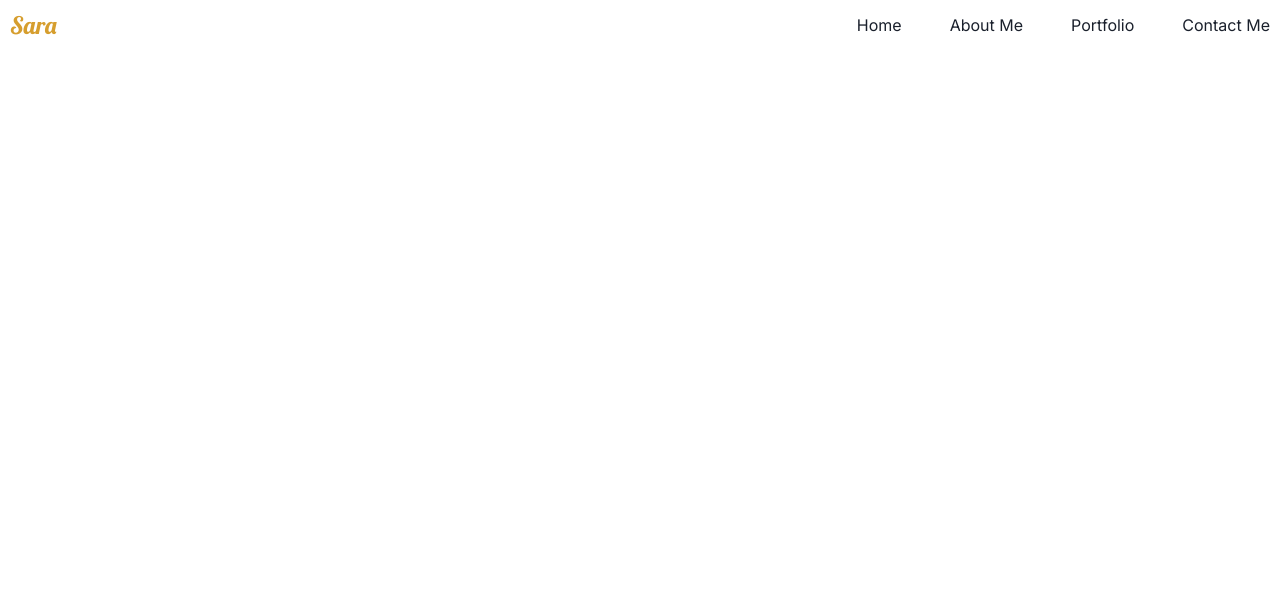
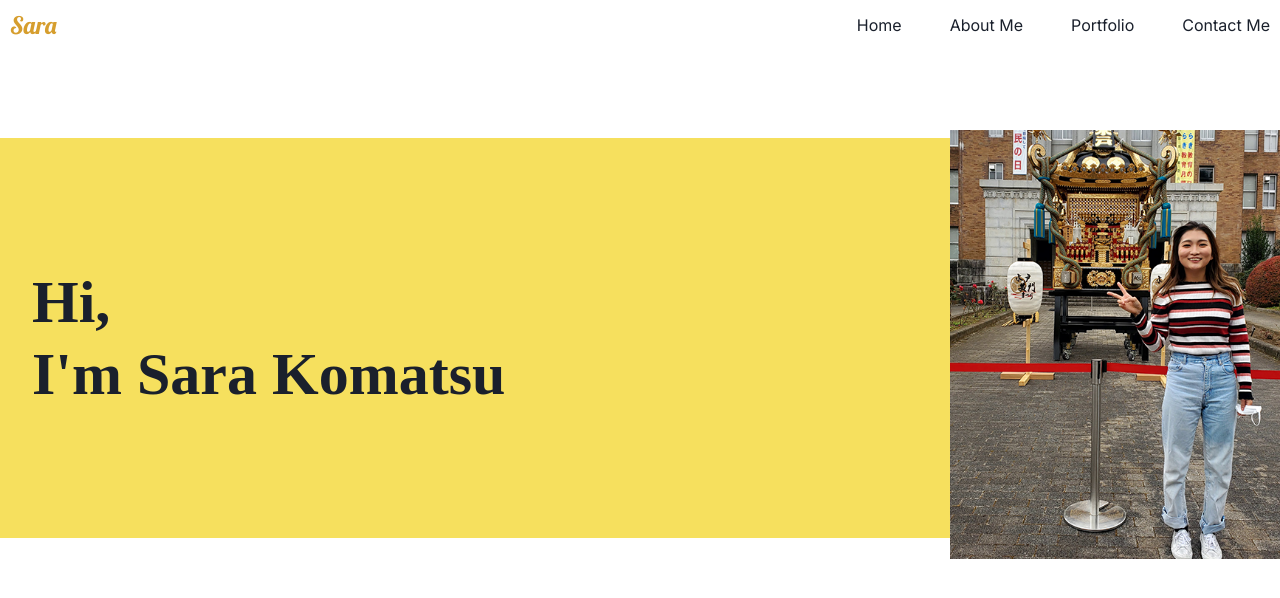
Before and after one commit to Sara-pyon/Profile, a React (Vite) app: page / in a window 1280 px wide. Shown: the top 598 px of the page. Built offline with nearby package versions, Linux system fonts and the light colour scheme.

Commit message:
build a home

```diff
--- a/src/App.tsx
+++ b/src/App.tsx
@@ -1,9 +1,13 @@
+import Home from "./components/Home"
 import NavBar from "./components/NavBar"
 
 function App() {
 
   return (
+    <>
     <NavBar />
+    <Home />
+    </>
   )
 }
 
--- /dev/null
+++ b/src/components/Home.tsx
@@ -0,0 +1,39 @@
+import { Box, Flex, Heading, Image} from '@chakra-ui/react'
+import images from '../constants/images'
+const Home = () => {
+  return (
+    <Box bg={{base:'yellow.50', md:'none'}}
+    paddingBottom={{base:'2rem', md:'none'}}>
+      <div className='container'>
+          <div id='home'>
+            <Flex justifyContent='right'
+            position='relative'
+            rowGap={5}
+            flexDirection={{base:'column', md:'row'}}
+            alignItems='center'
+            marginTop={{base:8, md:20}}>
+                <Heading fontSize={{base:'3xl', sm:'5xl', lg:'6xl'}}
+                bg={{base:'none', md:'yellow.300'}}
+                width='100%'
+                zIndex={{base:'0', md:'-1'}}
+                padding={{base:'1rem', md:'8rem 2rem'}}
+                position={{base:'initial', md: 'absolute'}}
+                left='0'
+                top='0.5rem'>
+                    Hi,<br/>I'm Sara Komatsu
+                </Heading>
+                <Box
+                    maxW='330px'>
+                    <Image
+                    src={images.profile2}
+                    justifySelf='end'
+                    width='100%'/>
+                </Box>
+            </Flex>
+          </div>
+      </div>
+    </Box>
+  )
+}
+
+export default Home
```
Also changed, not shown: src/assets/profile-img2.png.
